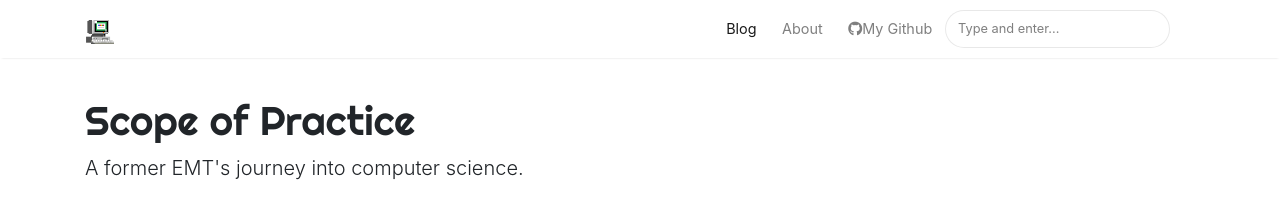
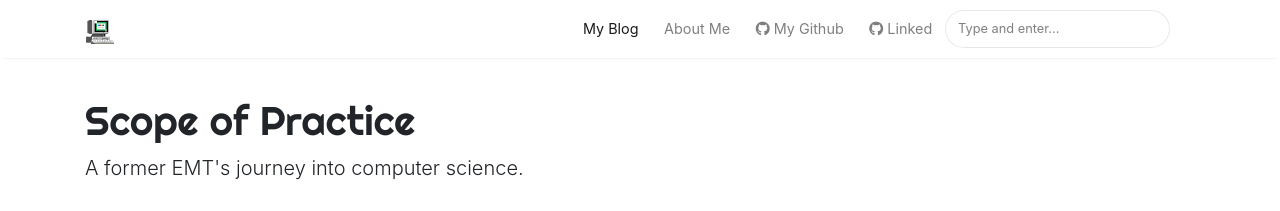
Before and after one commit to oapostrophe/oapostrophe.github.io, a Jekyll site: the page built from index.html, in a window 1280 px wide. Shown: the top 211 px of the page. Built offline with Jekyll 4.4.1, drawn with Linux system fonts in a browser that asks for light colours; nearby versions of some CDN libraries; the list of posts is cut into pages by our own code.

Commit message:
fixed favicon

```diff
--- a/_layouts/default.html
+++ b/_layouts/default.html
@@ -4,7 +4,7 @@
 <meta charset="utf-8">
 <meta name="viewport" content="width=device-width, initial-scale=1, shrink-to-fit=no">
 
-<link rel="icon" href="{{ site.baseurl }}/assets/images/logo.png">
+<link rel="icon" href="{{ site.baseurl }}/assets/images/computer_logo.png">
 
 <title>{{ page.title }} | {{site.name}}</title>
 
@@ -68,18 +68,22 @@
                 {% else %}
                 <li class="nav-item">
                 {% endif %}
-                <a class="nav-link" href="{{ site.baseurl }}/index.html">Blog</a>
+                <a class="nav-link" href="{{ site.baseurl }}/index.html">My Blog</a>
                 </li>
 
                 <li class="nav-item">
-                <a class="nav-link" href="{{ site.baseurl }}/about">About</a>
+                <a class="nav-link" href="{{ site.baseurl }}/about">About Me</a>
                 </li>
 
 
 
                 <li class="nav-item">
-                <a target="_blank" class="nav-link" href="https://github.com/oapostrophe"><i class="fab fa-github"></i>My Github</a>
+                <a target="_blank" class="nav-link" href="https://github.com/oapostrophe"><i class="fab fa-github"></i> My Github</a>
                 </li>
+
+                <li class="nav-item">
+                    <a target="_blank" class="nav-link" href="https://github.com/oapostrophe"><i class="fab fa-github"></i> Linked</a>
+                    </li>
 
                 {% include search-lunr.html %}
 
```
